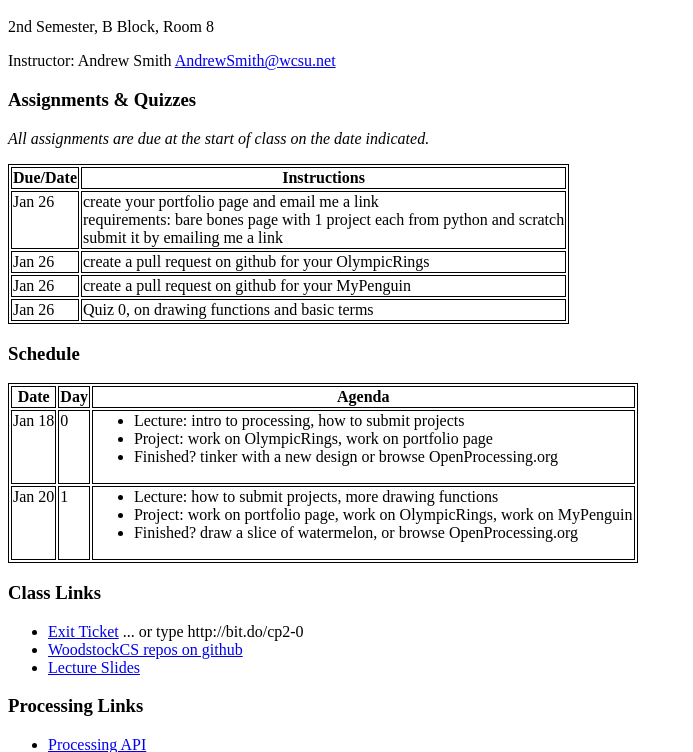
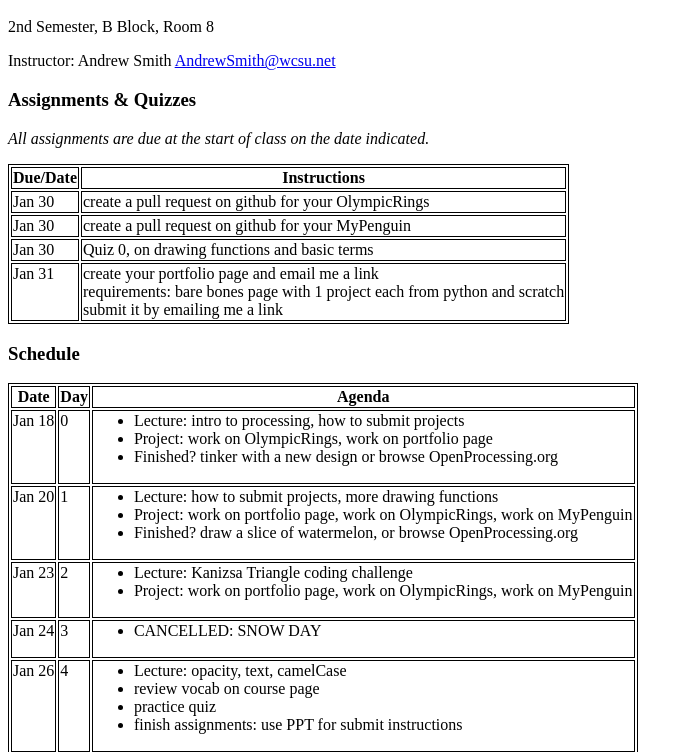
Before and after one commit to WoodstockCS/cp2, a plain HTML site: page index.html in a window 1280 px wide. Shown: the part 48-800 px from the top of the page, without its empty margins (0-693 px from the left). Drawn offline with Linux system fonts and the light colour scheme.

Commit message:
add Jan 26

```diff
--- a/index.html
+++ b/index.html
@@ -22,17 +22,7 @@
       </tr>
       <tr>
         <td valign="top">
-          Jan 26
-        </td>
-        <td valign="top">
-          create your portfolio page and email me a link<br>
-          requirements: bare bones page with 1 project each from python and scratch<br>
-          submit it by emailing me a link<br>
-        </td>
-      </tr>
-      <tr>
-        <td valign="top">
-          Jan 26
+          Jan 30
         </td>
         <td valign="top">
           create a pull request on github for your OlympicRings
@@ -40,7 +30,7 @@
       </tr>
       <tr>
         <td valign="top">
-          Jan 26
+          Jan 30
         </td>
         <td valign="top">
           create a pull request on github for your MyPenguin
@@ -48,10 +38,20 @@
       </tr>
           <tr>
         <td valign="top">
-          Jan 26
+          Jan 30
         </td>
         <td valign="top">
           Quiz 0, on drawing functions and basic terms
+        </td>
+      </tr>
+      <tr>
+        <td valign="top">
+          Jan 31
+        </td>
+        <td valign="top">
+          create your portfolio page and email me a link<br>
+          requirements: bare bones page with 1 project each from python and scratch<br>
+          submit it by emailing me a link<br>
         </td>
       </tr>
     </table>
@@ -99,6 +99,49 @@
           </ul>
         </td>
       </tr>
+      <tr>
+        <td valign="top">
+          Jan 23
+        </td>
+        <td valign="top">
+          2
+        </td>
+        <td valign="top">
+          <ul>
+            <li>Lecture: Kanizsa Triangle coding challenge</li>
+            <li>Project: work on portfolio page, work on OlympicRings, work on MyPenguin</li>
+          </ul>
+        </td>
+      </tr>
+      <tr>
+        <td valign="top">
+          Jan 24
+        </td>
+        <td valign="top">
+          3
+        </td>
+        <td valign="top">
+          <ul>
+            <li>CANCELLED: SNOW DAY</li>
+          </ul>
+        </td>
+      </tr>
+      <tr>
+        <td valign="top">
+          Jan 26
+        </td>
+        <td valign="top">
+          4
+        </td>
+        <td valign="top">
+          <ul>
+            <li>Lecture: opacity, text, camelCase</li>
+            <li>review vocab on course page</li>
+            <li>practice quiz</li>
+            <li>finish assignments: use PPT for submit instructions</li>
+          </ul>
+        </td>
+      </tr>
     </table>
 
     <h3>Class Links</h3>
```
